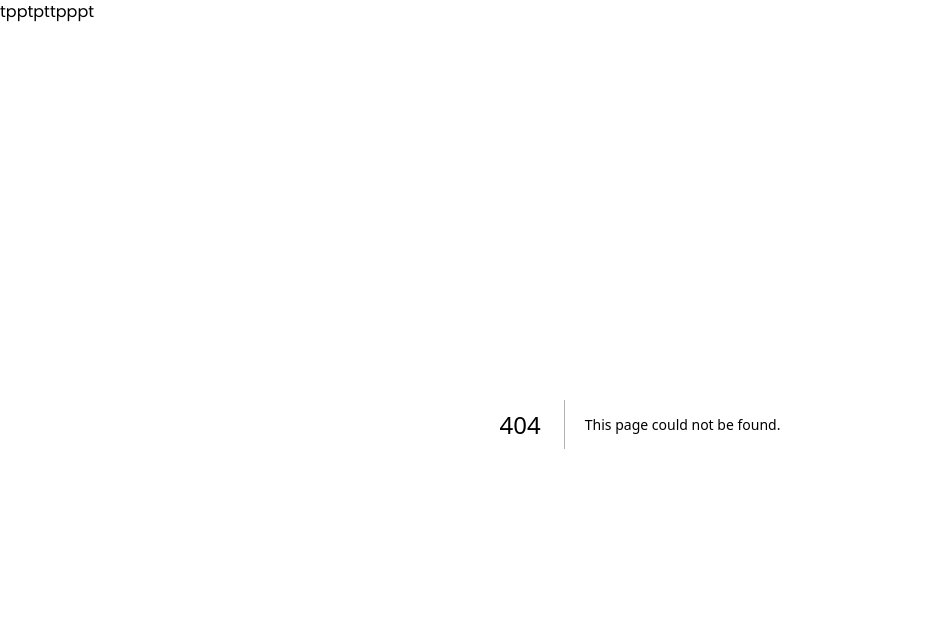
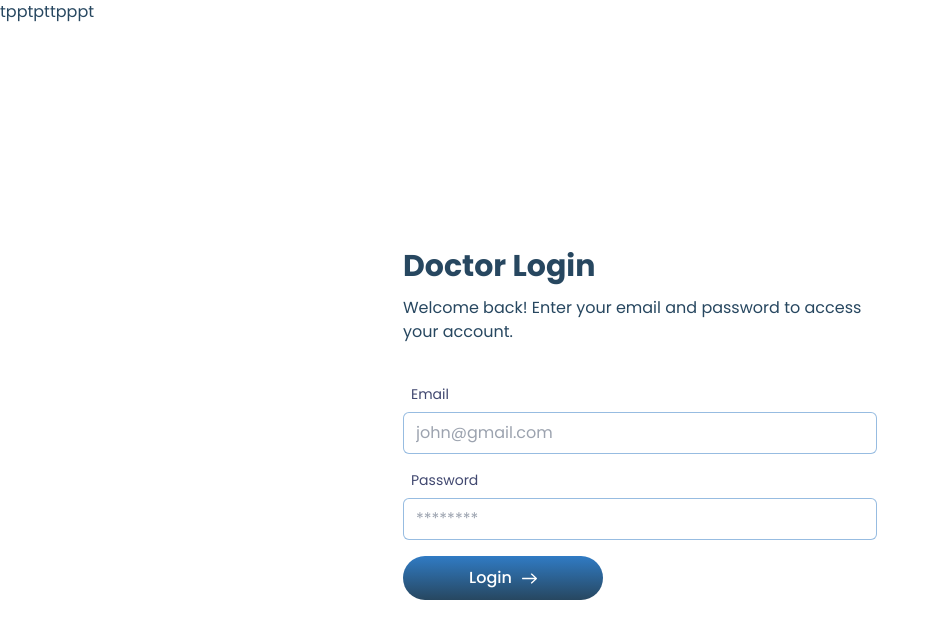
Before and after one commit to SergeCodeur/figma-to-code-ed2-week4, a Next.js app: page /doctor-login in a window 1280 px wide. Before the commit this address had no page. Shown: the top 638 px of the page, without its empty margins (0-940 px from the left). Built offline with nearby package versions, Linux system fonts and the light colour scheme.

Commit message:
refactoring: add doctor auth layout

```diff
--- /dev/null
+++ b/src/app/(doctor-auth)/doctor-login/page.tsx
@@ -0,0 +1,69 @@
+"use client";
+import Arrow from "@/app/(patient-auth)/ui/arrow";
+import Input from "@/app/(patient-auth)/ui/input";
+import { logInForm } from "@/app/(patient-auth)/utils/data";
+import Button from "@/components/ui/Button";
+import { useRouter } from "next/navigation";
+// import useRegister from "./userRegister";
+
+const Login = () => {
+	// const { formData, errors, handleChange, handleSubmit } = useRegister();
+
+	const router = useRouter();
+	return (
+		<div className="flex flex-col justify-center items-center space-y-10 max-w-[474px] mx-auto">
+			<div className="flex flex-col space-y-3 ">
+				<h1 className="font-bold text-3xl text-foreground">Doctor Login</h1>
+				<p className="text-base text-foreground">
+					Welcome back! Enter your email and password to access your account.
+				</p>
+			</div>
+			<form
+				className={`flex flex-col space-y-4 w-full`}
+				// onSubmit={handleSubmit}
+			>
+				{logInForm.map(({ name, label, placeholder }) => (
+					<div className="flex flex-col space-y-2" key={name}>
+						<label className="ml-2 text-[#414870] text-sm">{label}</label>
+						<Input
+							type={
+								name === "email"
+									? "email"
+									: name === "password"
+									? "password"
+									: "text"
+							}
+							name={name}
+							className="w-full px-3 py-2 border border-blue/50 rounded-md focus:outline-none focus:ring-2 focus:ring-blue-500"
+							// value={formData[name as keyof typeof formData]}
+							// onChange={handleChange}
+							placeholder={placeholder}
+							required
+						/>
+						{/* {errors[name as keyof typeof formData] && (
+							<span className="text-sm text-red-500">
+								{errors[name as keyof typeof formData]}
+							</span>
+						)} */}
+					</div>
+				))}
+
+				<div className="flex flex-col space-y-2">
+					<Button
+						variant="linear_color"
+						className="w-[200px] !rounded-3xl"
+						type="submit"
+						onClick={() => {
+							router.push("/dashboard-doctor/patient-list");
+						}}
+					>
+						<span className="text-white text-base">Login</span>
+						<Arrow />
+					</Button>
+				</div>
+			</form>
+		</div>
+	);
+};
+
+export default Login;
--- /dev/null
+++ b/src/app/(doctor-auth)/layout.tsx
@@ -0,0 +1,7 @@
+export default function PatientAuthLayout({
+	children,
+}: Readonly<{
+	children: React.ReactNode;
+}>) {
+	return <div className="flex h-screen w-screen">{children}</div>;
+}
```
